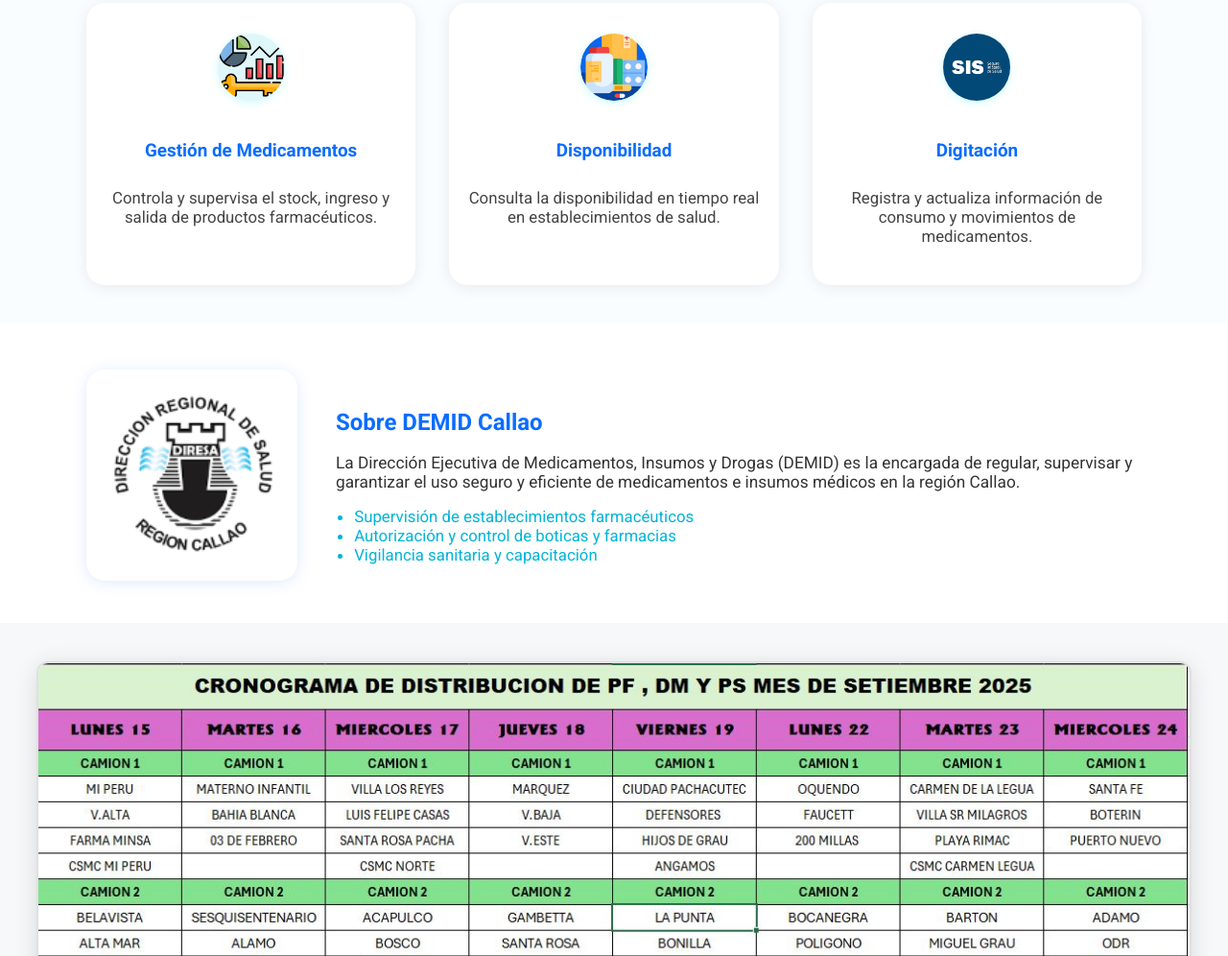
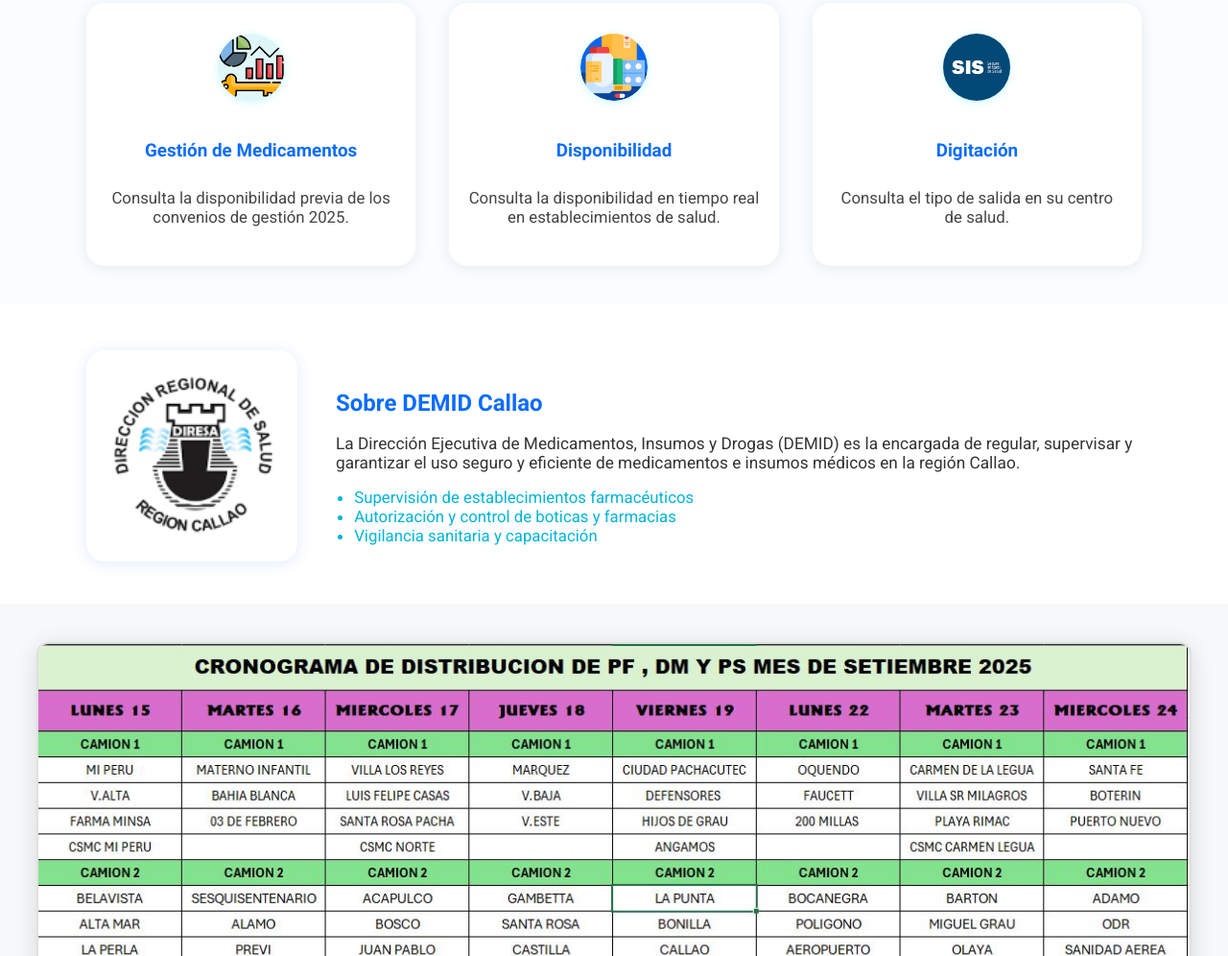
Before and after one commit to cherrerao/DEMID-CALLAO, a plain HTML site: page index.html in a window 1280 px wide. Shown: the part 1022-2018 px from the top of the page at 96% size. Drawn offline with Linux system fonts and the light colour scheme; no server answers; a script that the page names is missing.

Commit message:
Update index.html

```diff
--- a/index.html
+++ b/index.html
@@ -64,7 +64,7 @@
             <a class="servicio-card" href="https://cherrerao.github.io/Disponibilidad-Callao/" target="_blank">
                 <div class="servicio-icon"><img src="IMAGENES/img_1.png" alt="Gestión"></div>
                 <h3>Gestión de Medicamentos</h3>
-                <p>Controla y supervisa el stock, ingreso y salida de productos farmacéuticos.</p>
+                <p>Consulta la disponibilidad previa de los convenios de gestión 2025.</p>
             </a>
             <a class="servicio-card" href="https://app.powerbi.com/view?r=eyJrIjoiMjM1ZTQxN2EtOTM0MS00MDljLWJiZTktMGJmMDFlNjdlMDI5IiwidCI6IjdlM2NiNTU2LWIyMWQtNGY2Ni1iNmFiLTkxZTgzOGEyMDYwZSIsImMiOjR9" target="_blank">
                 <div class="servicio-icon"><img src="IMAGENES/img_2.png" alt="Disponibilidad"></div>
@@ -74,7 +74,7 @@
             <a class="servicio-card" href="https://cherrerao.github.io/TIPO_CONSUMO/" target="_blank">
                 <div class="servicio-icon"><img src="IMAGENES/img_3.png" alt="Digitación"></div>
                 <h3>Digitación</h3>
-                <p>Registra y actualiza información de consumo y movimientos de medicamentos.</p>
+                <p>Consulta el tipo de salida en su centro de salud.</p>
             </a>
            <!-- <a class="servicio-card" href="https://cherrerao.github.io/Disponibilidad-Callao/" target="_blank">
                 <div class="servicio-icon"><img src="IMAGENES/SISMED.png" alt="Reportes"></div>
```
